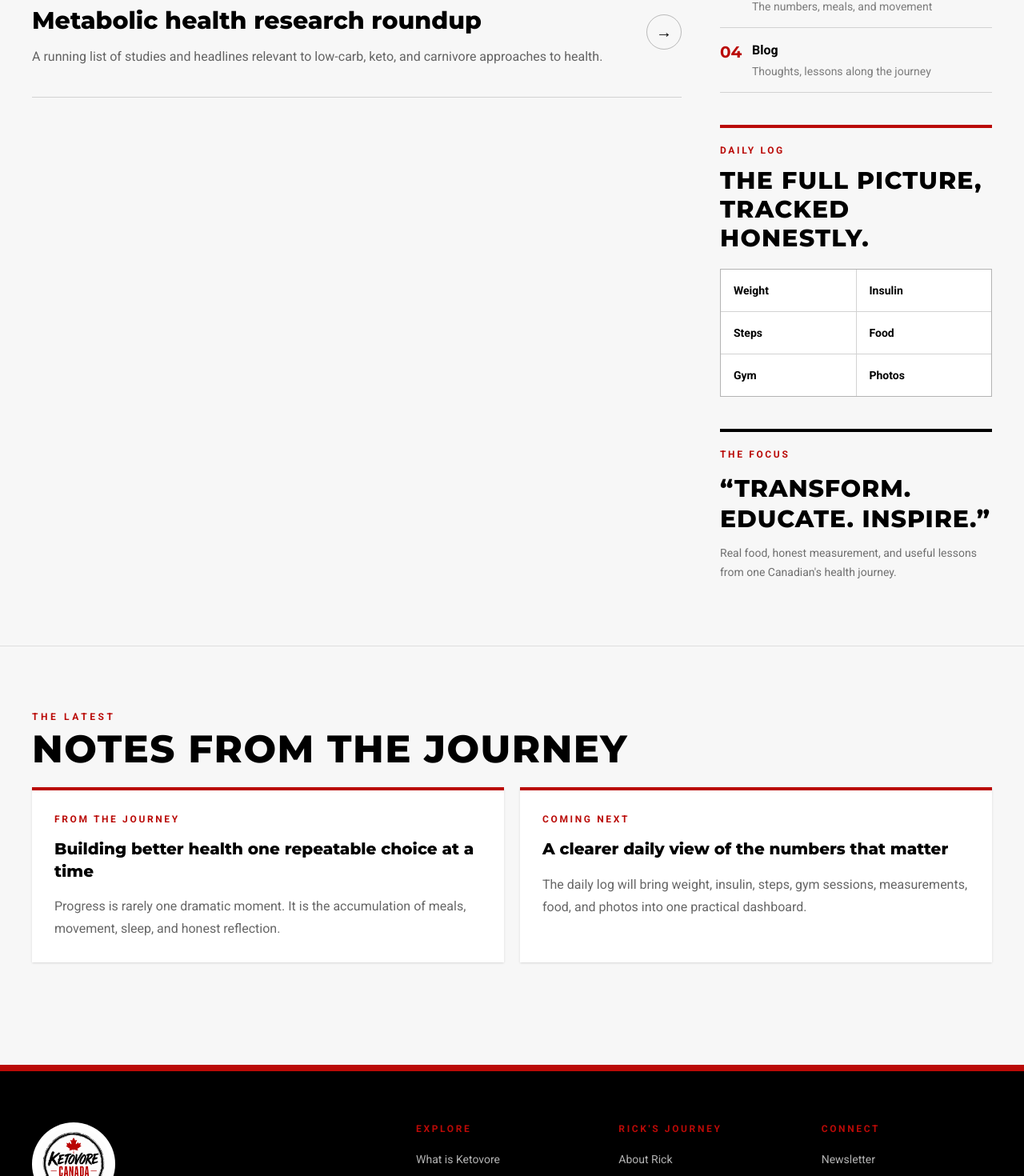
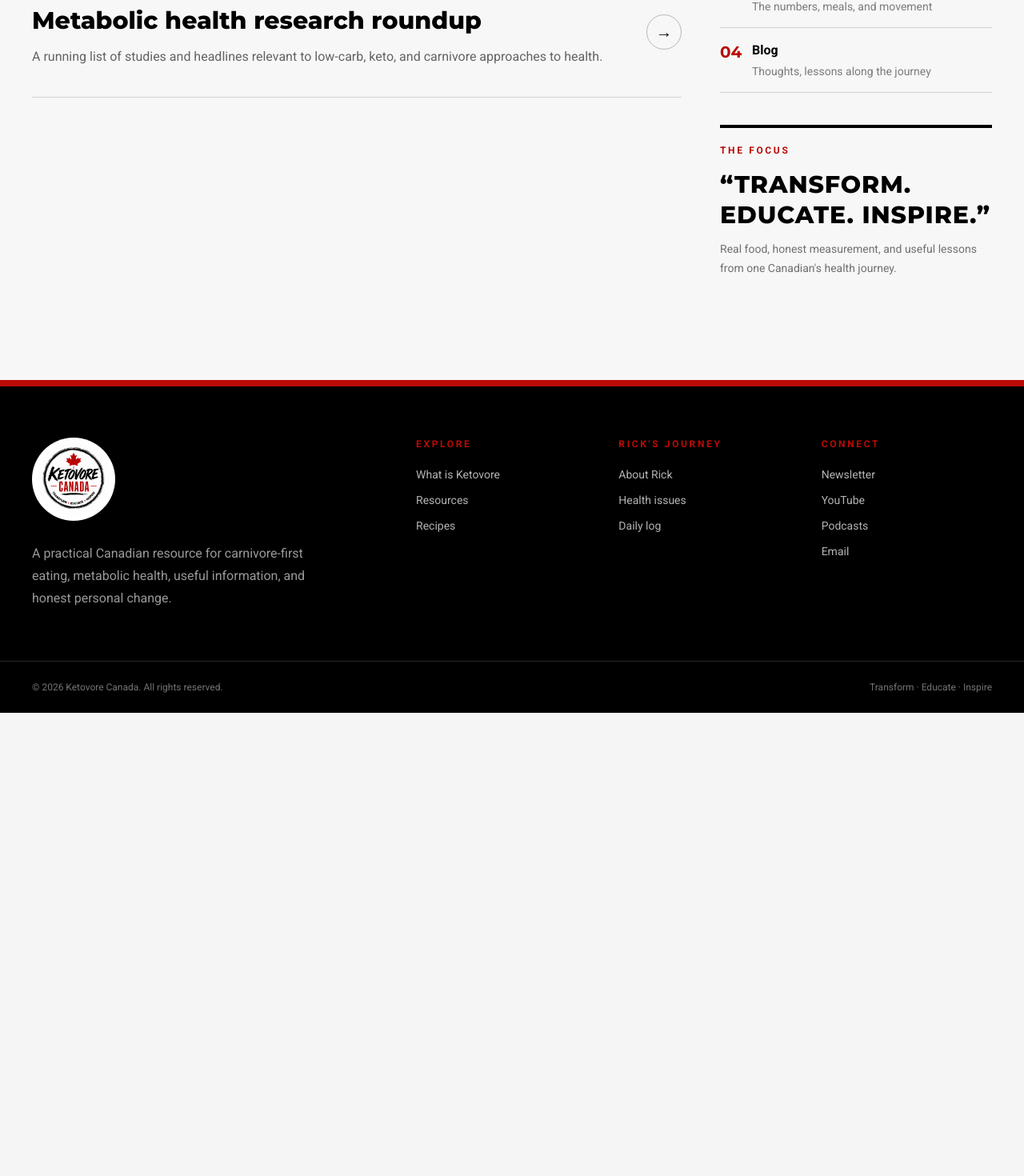
Before and after one commit to couchmanrick-wq/ketovorecanada, a Next.js app: page / in a window 1280 px wide. Shown: the part 1085-2555 px from the top of the page at 80% size. After the commit the page ends 1976 px from the top, so only its background shows below. Built offline with nearby package versions, Linux system fonts and the light colour scheme.

Commit message:
Remove Daily Log sidebar block and Notes from the journey section
Also drops the now-dead Updates nav link and Latest updates footer link.

Co-Authored-By: Claude Sonnet 5 <noreply@anthropic.com>

```diff
--- a/app/page.tsx
+++ b/app/page.tsx
@@ -73,21 +73,8 @@ const journey = [
   { title: "Blog", detail: "Thoughts, lessons along the journey" },
 ];
 
-const updates = [
-  {
-    label: "From the journey",
-    title: "Building better health one repeatable choice at a time",
-    description: "Progress is rarely one dramatic moment. It is the accumulation of meals, movement, sleep, and honest reflection.",
-  },
-  {
-    label: "Coming next",
-    title: "A clearer daily view of the numbers that matter",
-    description: "The daily log will bring weight, insulin, steps, gym sessions, measurements, food, and photos into one practical dashboard.",
-  },
-];
-
 const footerLinks = [
-  { title: "Explore", links: ["What is Ketovore", "Resources", "Latest updates", "Recipes"] },
+  { title: "Explore", links: ["What is Ketovore", "Resources", "Recipes"] },
   { title: "Rick's Journey", links: ["About Rick", "Health issues", "Daily log"] },
   { title: "Connect", links: ["Newsletter", "YouTube", "Podcasts", "Email"] },
 ];
@@ -115,7 +102,6 @@ export default function Home() {
             <a href="#top" className="border-b-2 border-[#ba0a07] py-2">Home</a>
             <a href="#about" className="py-2 transition hover:text-[#ba0a07]">About</a>
             <a href="#resources" className="py-2 transition hover:text-[#ba0a07]">Resources</a>
-            <a href="#updates" className="py-2 transition hover:text-[#ba0a07]">Updates</a>
             <a href="#journey" className="py-2 transition hover:text-[#ba0a07]">Journey</a>
             <a href="#newsletter" className="rounded-sm border border-black bg-white px-4 py-2 text-black transition hover:bg-black hover:text-white">Newsletter</a>
           </nav>
@@ -244,16 +230,6 @@ export default function Home() {
                 </div>
               </section>
 
-              <section className="border-t-4 border-[#ba0a07] pt-5">
-                <p className="text-xs font-extrabold uppercase tracking-[0.22em] text-[#ba0a07]">Daily log</p>
-                <h2 className="mt-3 font-[family-name:var(--font-display)] text-3xl font-extrabold uppercase tracking-[0.04em]">The full picture, tracked honestly.</h2>
-                <div className="mt-5 grid grid-cols-2 gap-px border border-black/15 bg-black/15">
-                  {['Weight', 'Insulin', 'Steps', 'Food', 'Gym', 'Photos'].map((item) => (
-                    <div key={item} className="bg-white p-4 text-sm font-extrabold">{item}</div>
-                  ))}
-                </div>
-              </section>
-
               <section className="border-t-4 border-black pt-5">
                 <p className="text-xs font-extrabold uppercase tracking-[0.22em] text-[#ba0a07]">The focus</p>
                 <blockquote className="mt-4 font-[family-name:var(--font-display)] text-3xl font-extrabold uppercase leading-tight tracking-[0.03em]">
@@ -262,22 +238,6 @@ export default function Home() {
                 <p className="mt-3 text-sm leading-6 text-black/55">Real food, honest measurement, and useful lessons from one Canadian&apos;s health journey.</p>
               </section>
             </aside>
-          </div>
-        </div>
-      </section>
-
-      <section id="updates" className="w-full scroll-mt-6 border-t border-black/10">
-        <div className="mx-auto max-w-7xl px-6 py-16 lg:px-10 lg:py-20">
-          <p className="text-xs font-extrabold uppercase tracking-[0.3em] text-[#ba0a07]">The latest</p>
-          <h2 className="mt-2 font-[family-name:var(--font-display)] text-5xl font-extrabold uppercase tracking-[0.03em]">Notes from the journey</h2>
-          <div className="mt-6 grid gap-5 md:grid-cols-2">
-            {updates.map((item) => (
-              <article key={item.title} className="border-t-4 border-[#ba0a07] bg-white p-7 shadow-sm">
-                <p className="text-xs font-extrabold uppercase tracking-[0.22em] text-[#ba0a07]">{item.label}</p>
-                <h3 className="mt-4 font-[family-name:var(--font-display)] text-xl font-extrabold leading-snug">{item.title}</h3>
-                <p className="mt-4 leading-7 text-black/60">{item.description}</p>
-              </article>
-            ))}
           </div>
         </div>
       </section>
```
